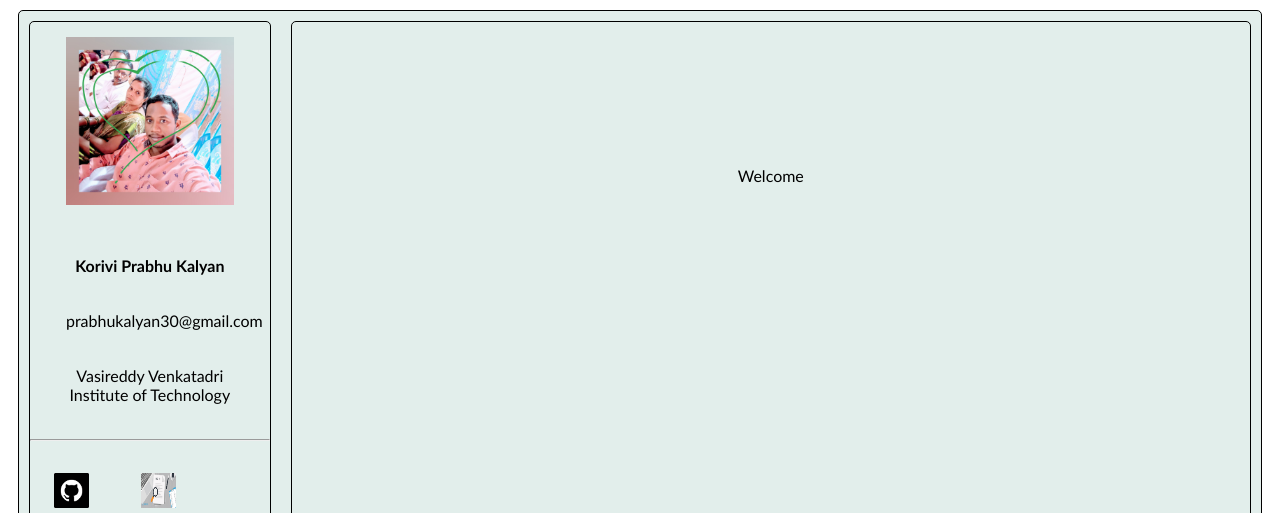
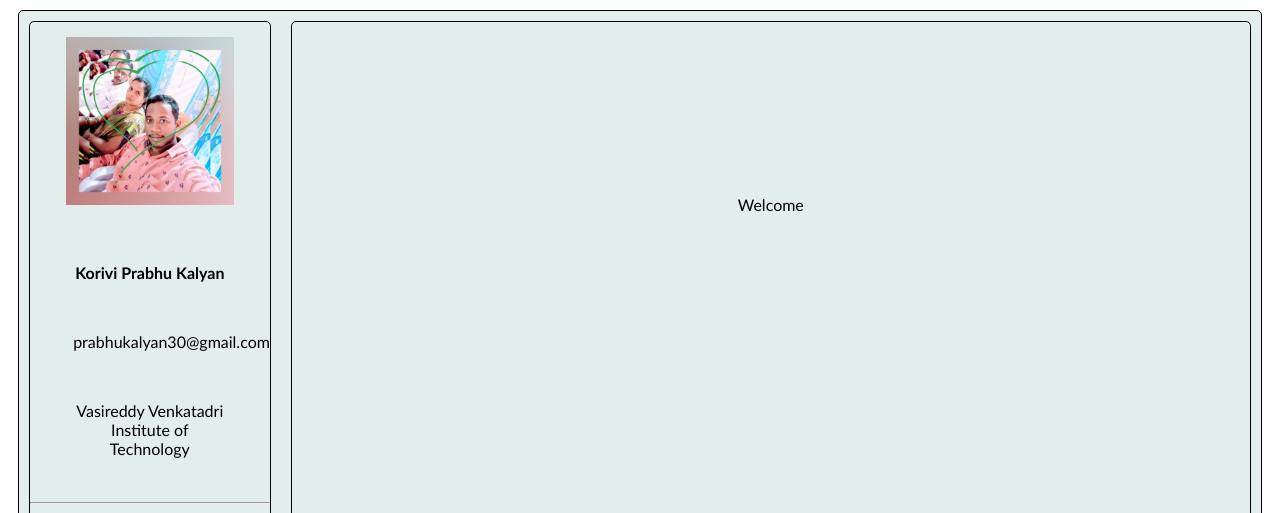
Before and after one commit to prabhu30/resume, a plain HTML site: page index.html in a window 1280 px wide. Shown: the top 513 px of the page. Drawn offline with Linux system fonts and the light colour scheme.

Commit message:
committed changes

```diff
--- a/resume.css
+++ b/resume.css
@@ -26,9 +26,10 @@ section{
 }
 
 p{
+	padding: 3%;
 	text-align: center;
 	margin: 15%;
-	font-size: 100%;
+
 }
 
 img.icon{
```
